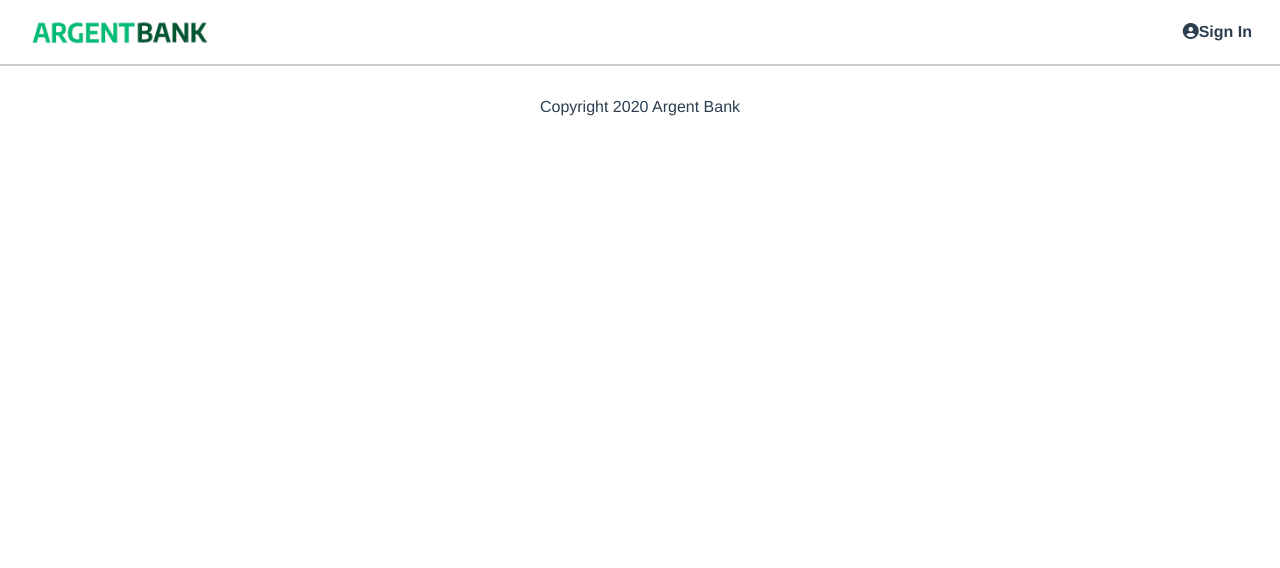
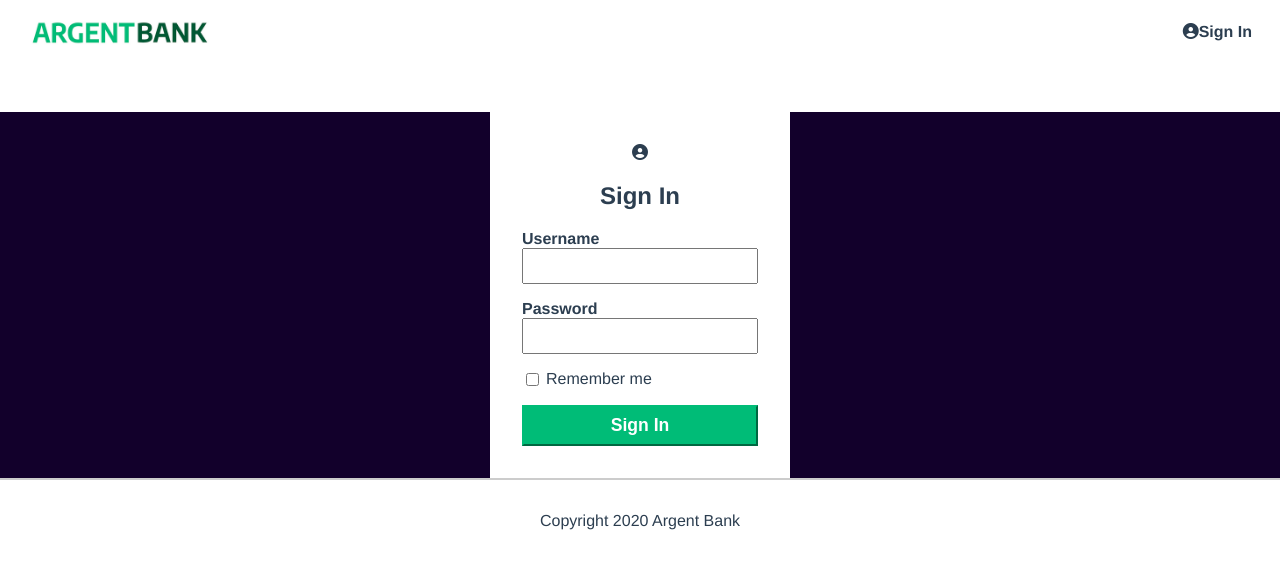
Before and after one commit to remisany/RemiSany_13_25082021, a React (Create React App) app in the folder argent-bank/: page /sign-in in a window 1280 px wide. Shown: the top 568 px of the page. Built offline with nearby package versions, Linux system fonts and the light colour scheme.

Commit message:
Ajout page SignIn

```diff
--- /dev/null
+++ b/argent-bank/src/components/Form.jsx
@@ -0,0 +1,29 @@
+//React
+import { Component } from "react"
+
+//Components
+import Input from "./Input"
+
+
+class Form extends Component {
+    render () {
+        return (
+            <form>
+                <Input
+                    type = "text"
+                    id = "username"
+                />
+                <Input
+                    type = "password"
+                    id = "password"
+                />
+                <Input
+                    type = "checkbox"
+                    id = "remember-me"
+                />
+            </form>
+        )
+    }
+}
+
+export default Form
--- /dev/null
+++ b/argent-bank/src/components/Input.jsx
@@ -0,0 +1,55 @@
+//React
+import { Component, Fragment } from "react"
+
+//Styled components
+import styled from "styled-components"
+
+const WRAPPER = styled.div`
+    display: flex;
+    flex-direction: column;
+    text-align: left;
+    margin-bottom: 1rem;
+
+    label {
+        font-weight: bold;
+    }
+
+    input {
+        padding: 5px;
+        font-size: 1.2rem;
+    }
+`
+
+const REMEMBER = styled.div`
+    display: flex;
+
+    label {
+        margin-left: 0.25rem;
+    }
+`
+
+class Input extends Component {
+    render () {
+
+        const { type, id } = this.props
+        const label = (id[0].toUpperCase() + id.slice(1)).replace("-", " ")
+
+        return (
+            <Fragment>
+                {type !== "checkbox" ?
+                    <WRAPPER>
+                        <label>{label}</label>
+                        <input type = {type} id = {id}/>
+                    </WRAPPER>
+                :
+                    <REMEMBER>
+                        <input type = {type} id = {id}/>
+                        <label>{label}</label>
+                    </REMEMBER>
+                }
+            </Fragment>
+        )
+    }
+}
+
+export default Input
--- a/argent-bank/src/index.jsx
+++ b/argent-bank/src/index.jsx
@@ -5,6 +5,7 @@ import {BrowserRouter as Router, Route, Switch} from "react-router-dom"
 
 //Pages
 import HomePage from "./pages/HomePage"
+import SignInPage from "./pages/SignInPage"
 
 //Components
 import Header from "./components/Header"
@@ -21,16 +22,13 @@ ReactDOM.render(
         <Route exact path = "/">
           <HomePage />
         </Route>
+        <Route
+          path = "/sign-in">
+          <SignInPage />
+        </Route>
       </Switch>
       <Footer />
     </Router>
   </React.StrictMode>,
   document.getElementById('root')
 )
-
-/*
-        <Route
-          path = "/sign-in">
-          <SignInPage />
-        </Route>
-*/
--- /dev/null
+++ b/argent-bank/src/pages/SignInPage.jsx
@@ -0,0 +1,51 @@
+//React
+import { Component } from "react"
+
+//Components
+import Form from "../components/Form"
+
+//Styled components
+import styled from "styled-components"
+
+const MAIN = styled.main`
+    flex: 1;
+    background-color: #12002b;
+`
+
+const CONTENT = styled.section`
+    box-sizing: border-box;
+    background-color: white;
+    width: 300px;
+    margin: 0 auto;
+    margin-top: 3rem;
+    padding: 2rem;
+`
+
+const BUTTON = styled.button`
+    display: block;
+    width: 100%;
+    padding: 8px;
+    font-size: 1.1rem;
+    font-weight: bold;
+    margin-top: 1rem;
+    border-color: #00bc77;
+    background-color: #00bc77;
+    color: #fff;
+`
+
+class SignInPage extends Component {
+    render () {
+        return (
+            <MAIN>
+                <CONTENT>
+                    <i className = "fa fa-user-circle"></i>
+                    <h1>Sign In</h1>
+                    <Form />
+                    <BUTTON>Sign In</BUTTON>
+                </CONTENT>
+            </MAIN>
+        )
+    }
+}
+
+export default SignInPage
```
